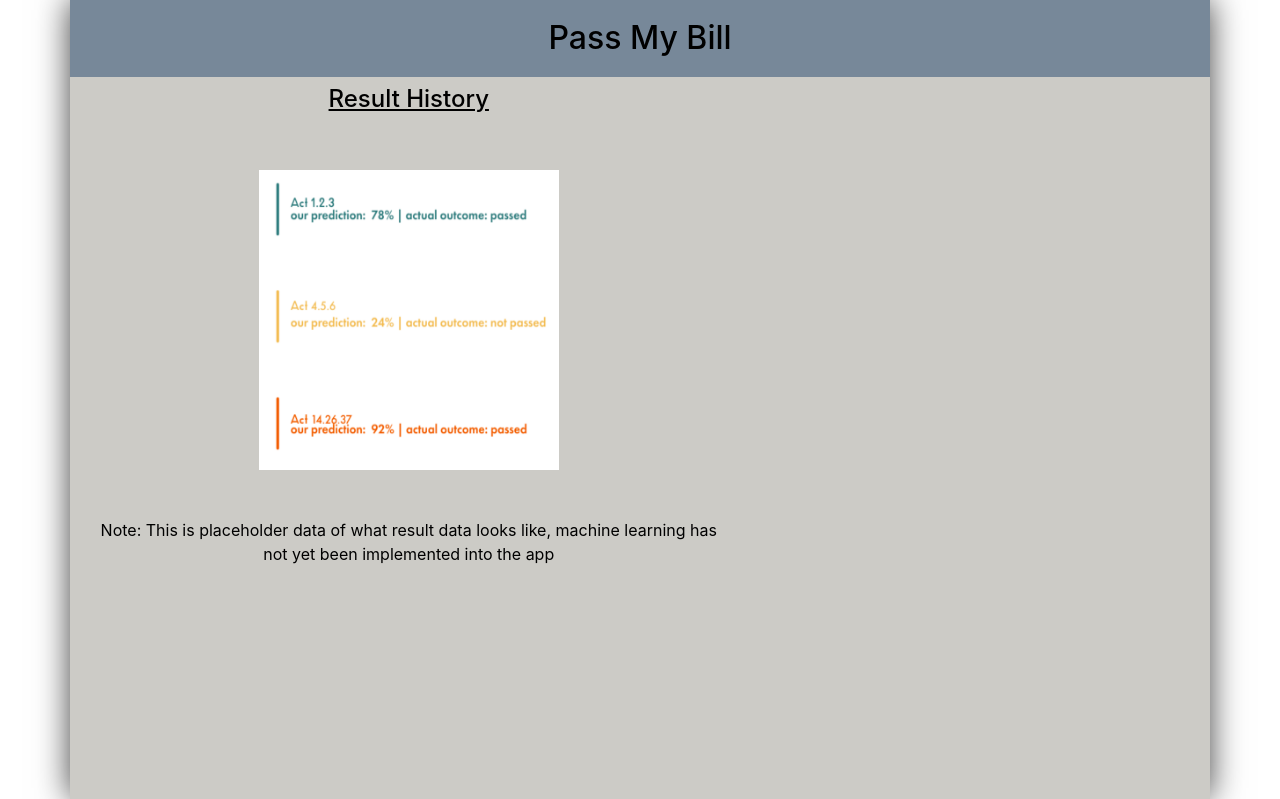
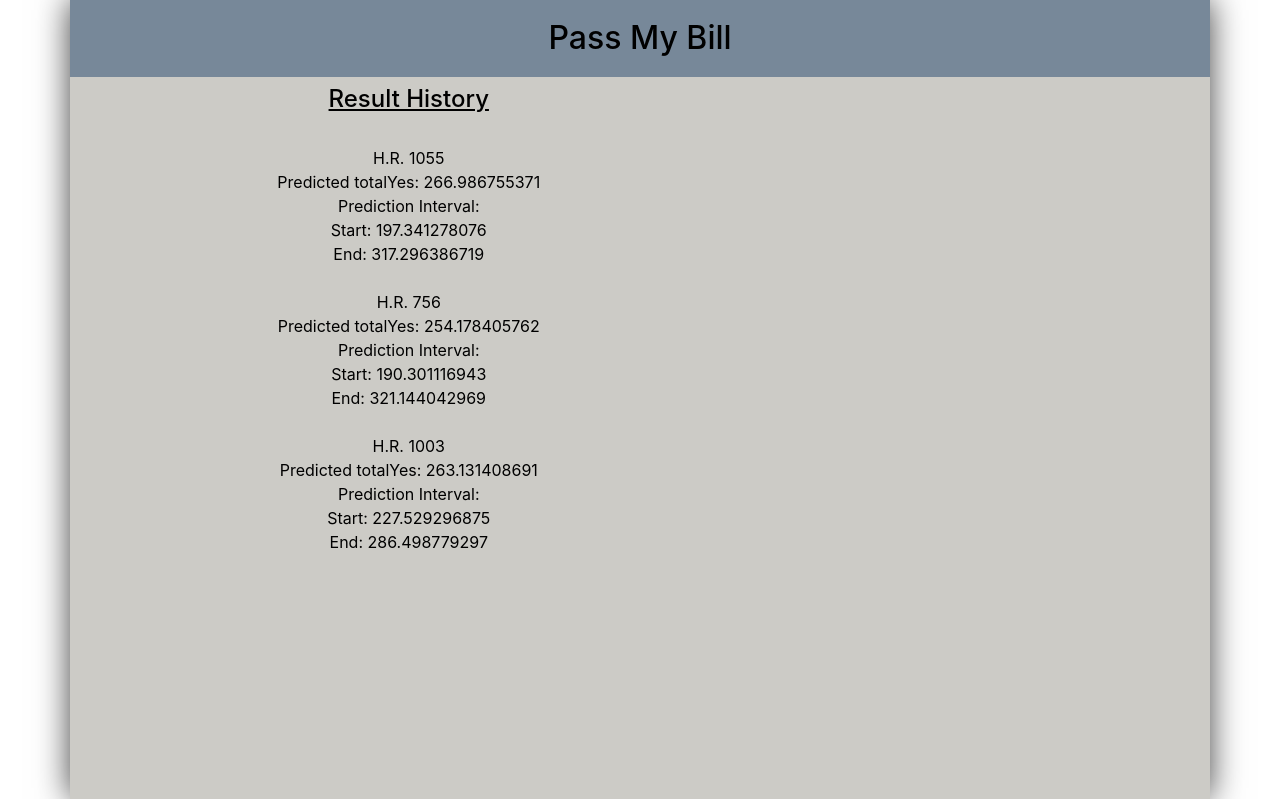
Before and after one commit to kmeyer1212/PassMyBill, a PHP site: page /resultHistoryPage.php in a window 1280 px wide. Shown: the part 55-854 px from the top of the page. Run offline with PHP 8.4, Linux system fonts and the light colour scheme.

Commit message:
Max's changes

```diff
--- /dev/null
+++ b/Website/history.txt
@@ -0,0 +1,17 @@
+H.R. 1055
+Predicted totalYes: 266.986755371
+Prediction Interval:
+Start: 197.341278076
+End: 317.296386719
+
+H.R. 756
+Predicted totalYes: 254.178405762
+Prediction Interval:
+Start: 190.301116943
+End: 321.144042969
+
+H.R. 1003
+Predicted totalYes: 263.131408691
+Prediction Interval:
+Start: 227.529296875
+End: 286.498779297
--- a/Website/resultHistoryPage.php
+++ b/Website/resultHistoryPage.php
@@ -25,11 +25,16 @@
                 <div class="col-md-7">
                     <h4><u>Result History</u></h4>
                     <br>
-                    <br>
-                    <div><img src="resultHistory.png" style="width: 300px; height: 300px;" alt="resultHistory"></div>
-                    <br><br>
-                    <div>Note: This is placeholder data of what result data looks like, machine learning has not yet been implemented into the app</div>
-                </div>
+<!--                    <div><img src="resultHistory.png" style="width: 300px; height: 300px;" alt="resultHistory"></div> -->
+			<?php
+			$file=fopen("history.txt","r") or die("Unable to open history!");
+			while(!feof($file))
+			{
+				echo fgets($file)."<br>";
+			}
+			fclose($file);
+			?>
+		</div>
             </div>
     </body>
 </html>
--- a/Website/testfile.txt
+++ /dev/null
@@ -1 +0,0 @@
-dsaffadsa123123Raffafsdhfdsh
```
Also changed, not shown: Website/billPredictionPage.php (+21 -5 lines), Website/data.txt (deleted, +0 -7 lines), Website/predictBill.php (+18 -11 lines), Website/max.jpg, Website/max_old.jpg (added), 2 other files.
